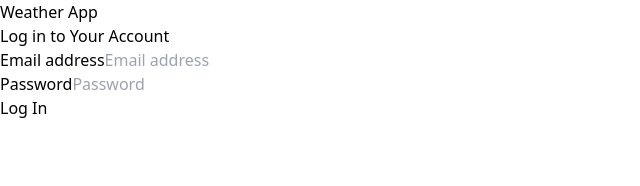
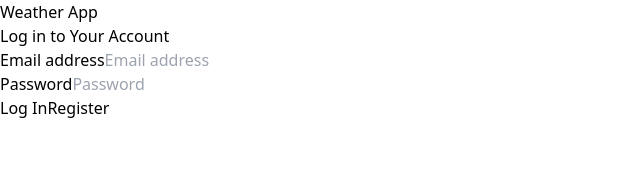
Before and after one commit to RafaelSdeS/weather-app, a React (Vite) app in the folder client/: page /login in a window 1280 px wide. Shown: the top 186 px of the page, without its empty margins (0-640 px from the left). Built offline with nearby package versions, Linux system fonts and the light colour scheme; no server answers.

Commit message:
Navigation between login and register

```diff
--- a/client/src/routes/Login.tsx
+++ b/client/src/routes/Login.tsx
@@ -1,7 +1,7 @@
 import React, { useState, ChangeEvent, FormEvent } from 'react'
 import { signInWithEmailAndPassword } from 'firebase/auth'
 import { auth } from '../firebase-config'
-import { useNavigate } from 'react-router-dom'
+import { Link, useNavigate } from 'react-router-dom'
 import { FirebaseError } from 'firebase/app'
 
 const Login: React.FC = () => {
@@ -89,6 +89,12 @@
             >
               Log In
             </button>
+
+            <Link to="/register">
+              <button className="group relative w-full flex justify-center py-2 px-4 border border-transparent text-sm font-medium rounded-md my-2 text-white bg-blue-600 hover:bg-blue-700 focus:outline-none focus:ring-2 focus:ring-offset-2 focus:ring-indigo-500">
+                Register
+              </button>
+            </Link>
           </div>
         </form>
         {error && (
--- a/client/src/routes/Register.tsx
+++ b/client/src/routes/Register.tsx
@@ -2,7 +2,7 @@
 import { createUserWithEmailAndPassword } from 'firebase/auth'
 import { auth, database } from '../firebase-config'
 import { ref, set } from 'firebase/database'
-import { useNavigate } from 'react-router-dom'
+import { Link, useNavigate } from 'react-router-dom'
 
 const Register = () => {
   const navigate = useNavigate()
@@ -91,6 +91,11 @@
             >
               Register
             </button>
+            <Link to="/login">
+              <button className="group relative w-full flex justify-center py-2 px-4 border border-transparent text-sm font-medium rounded-md my-2 text-white bg-blue-600 hover:bg-blue-700 focus:outline-none focus:ring-2 focus:ring-offset-2 focus:ring-indigo-500">
+                Login
+              </button>
+            </Link>
           </div>
         </form>
         {error && (
```
